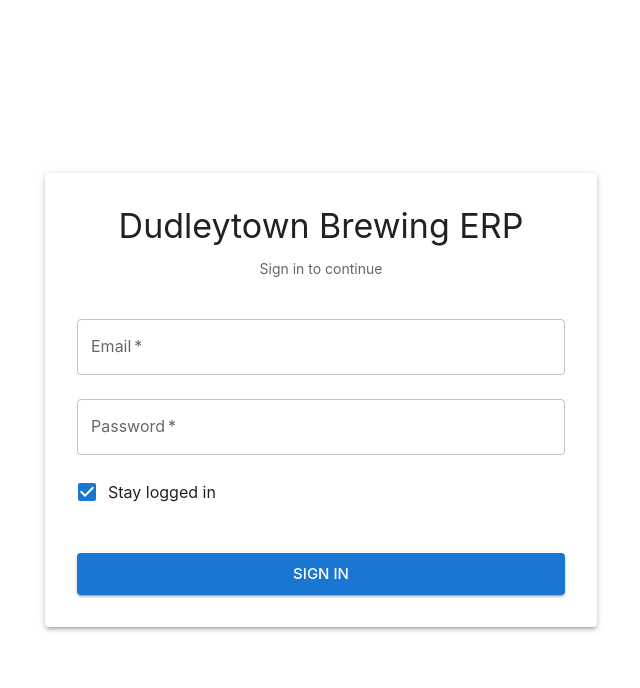
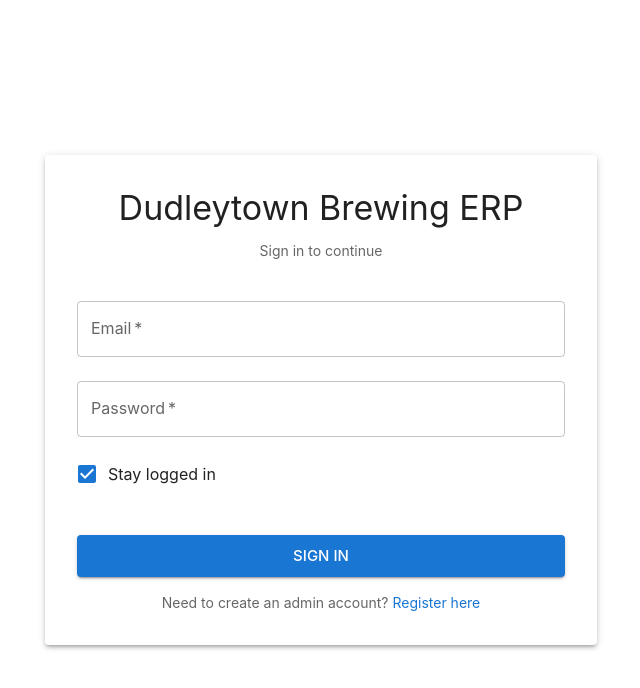
Before and after one commit to robertlawrence97-jpg/dudleytown-erp, a React (Create React App) app in the folder dudleytown-erp/client/: page /login in a window 1280 px wide. Shown: the top 688 px of the page, without its empty margins (319-959 px from the left). Built offline with nearby package versions, Linux system fonts and the light colour scheme; no server answers.

Commit message:
Login.tsx

```diff
--- a/dudleytown-erp/client/src/pages/auth/Login.tsx
+++ b/dudleytown-erp/client/src/pages/auth/Login.tsx
@@ -1,5 +1,5 @@
 import React, { useState } from 'react';
-import { useNavigate } from 'react-router-dom';
+import { useNavigate, Link } from 'react-router-dom';
 import {
   Box,
   Container,
@@ -97,6 +97,15 @@ export default function Login() {
             <Button type="submit" variant="contained" fullWidth size="large" disabled={loading} sx={{ mt: 3 }}>
               {loading ? 'Signing in...' : 'Sign In'}
             </Button>
+
+            <Box sx={{ mt: 2, textAlign: 'center' }}>
+              <Typography variant="body2" color="text.secondary">
+                Need to create an admin account?{' '}
+                <Link to="/register" style={{ color: '#1976d2', textDecoration: 'none' }}>
+                  Register here
+                </Link>
+              </Typography>
+            </Box>
           </form>
         </Paper>
       </Box>
```
